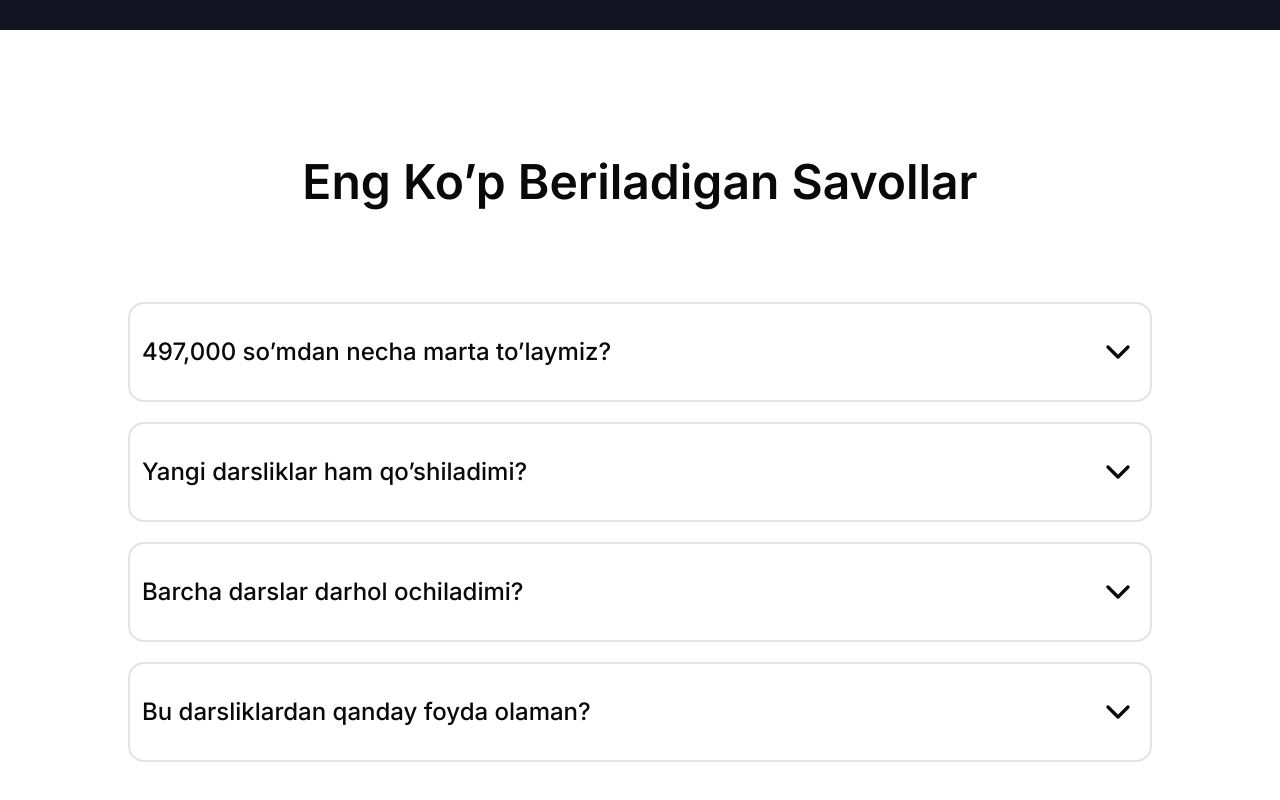
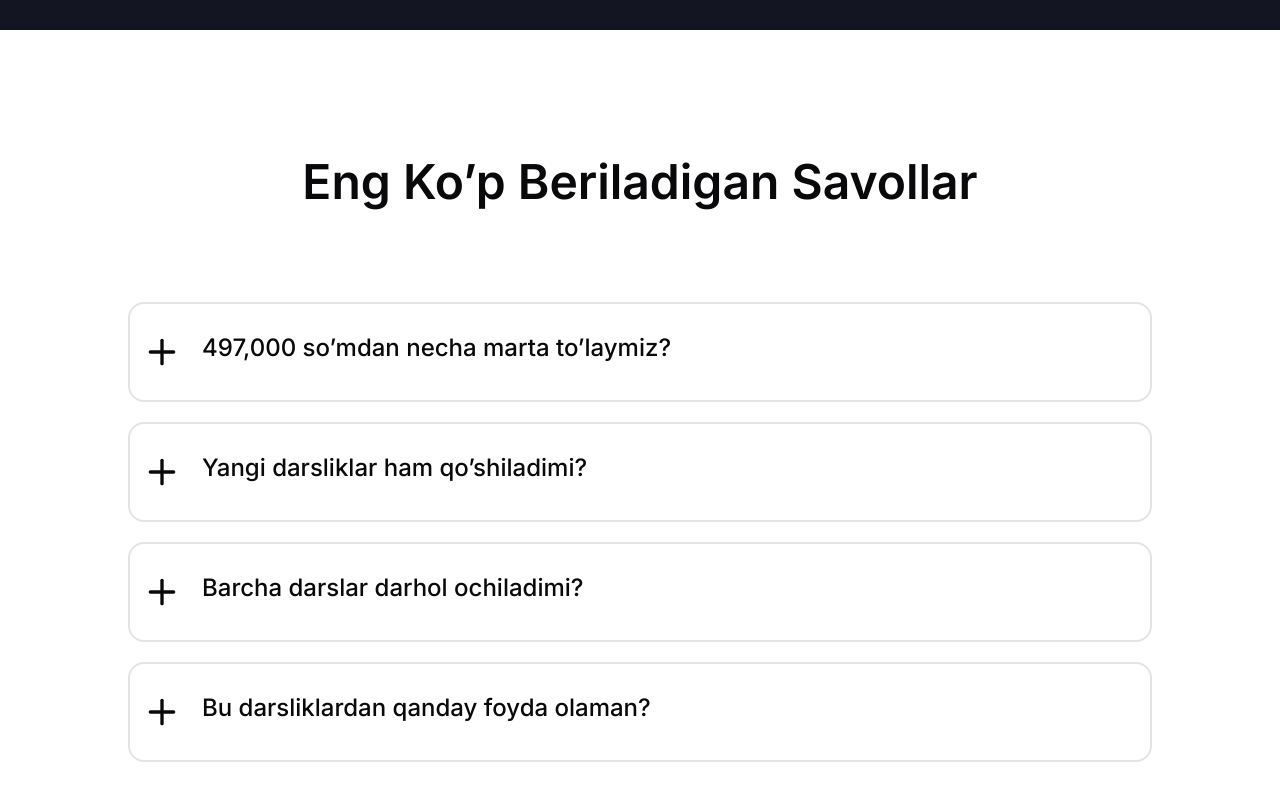
Before and after one commit to Asl250/restart, a Next.js app: page / in a window 1280 px wide. Shown: the part 6772-7572 px from the top of the page. Built offline with nearby package versions, Linux system fonts and the light colour scheme.

Commit message:
FAQ commit

```diff
--- a/app/(root)/_components/FAQ.jsx
+++ b/app/(root)/_components/FAQ.jsx
@@ -11,7 +11,7 @@ const FAQ = ( ) => {
 			<h1 className={'w-full text-5xl text-center font-semibold mb-24'}> Eng Ko’p Beriladigan Savollar </h1>
 			<Accordion type="single" collapsible className="w-full">
 				<AccordionItem value="item-1" className={'mb-5 border-[2px] rounded-lg p-3'}>
-					<AccordionTrigger className={'text-2xl max-md:text-lg max-sm:text-sm'}>497,000 so’mdan necha marta to’laymiz?</AccordionTrigger>
+					<AccordionTrigger className={'text-2xl  max-md:text-lg max-sm:text-sm'}>497,000 so’mdan necha marta to’laymiz?</AccordionTrigger>
 					<AccordionContent className={'text-lg max-md:text-sm'}>
 						Bir marta 497,000 so’m to’laysiz va video darsliklarga 6 oylik dostupga ega bo’lasiz.
 						<br/>
--- a/components/ui/accordion.jsx
+++ b/components/ui/accordion.jsx
@@ -2,7 +2,7 @@
 
 import * as React from "react"
 import * as AccordionPrimitive from "@radix-ui/react-accordion"
-import { ChevronDown } from "lucide-react"
+import { Plus } from "lucide-react"
 
 import { cn } from "@/lib/utils"
 
@@ -18,12 +18,12 @@ const AccordionTrigger = React.forwardRef(({ className, children, ...props }, re
     <AccordionPrimitive.Trigger
       ref={ref}
       className={cn(
-        "flex flex-1 items-center justify-between py-4 font-medium transition-all hover:underline [&[data-state=open]>svg]:rotate-180",
+        "flex  py-4 font-medium transition-all hover:underline [&[data-state=open]>svg]:rotate-[135deg]",
         className
       )}
       {...props}>
-      {children}
-      <ChevronDown className="h-10 w-10 max-md:h-7 max-md:w-7  shrink-0 transition-transform duration-200" />
+        <Plus className="h-10 w-10 max-md:h-7 hover:bg-orange-500 duration-300 rounded-full max-md:w-7 mr-5" />
+        {children }
     </AccordionPrimitive.Trigger>
   </AccordionPrimitive.Header>
 ))
```
